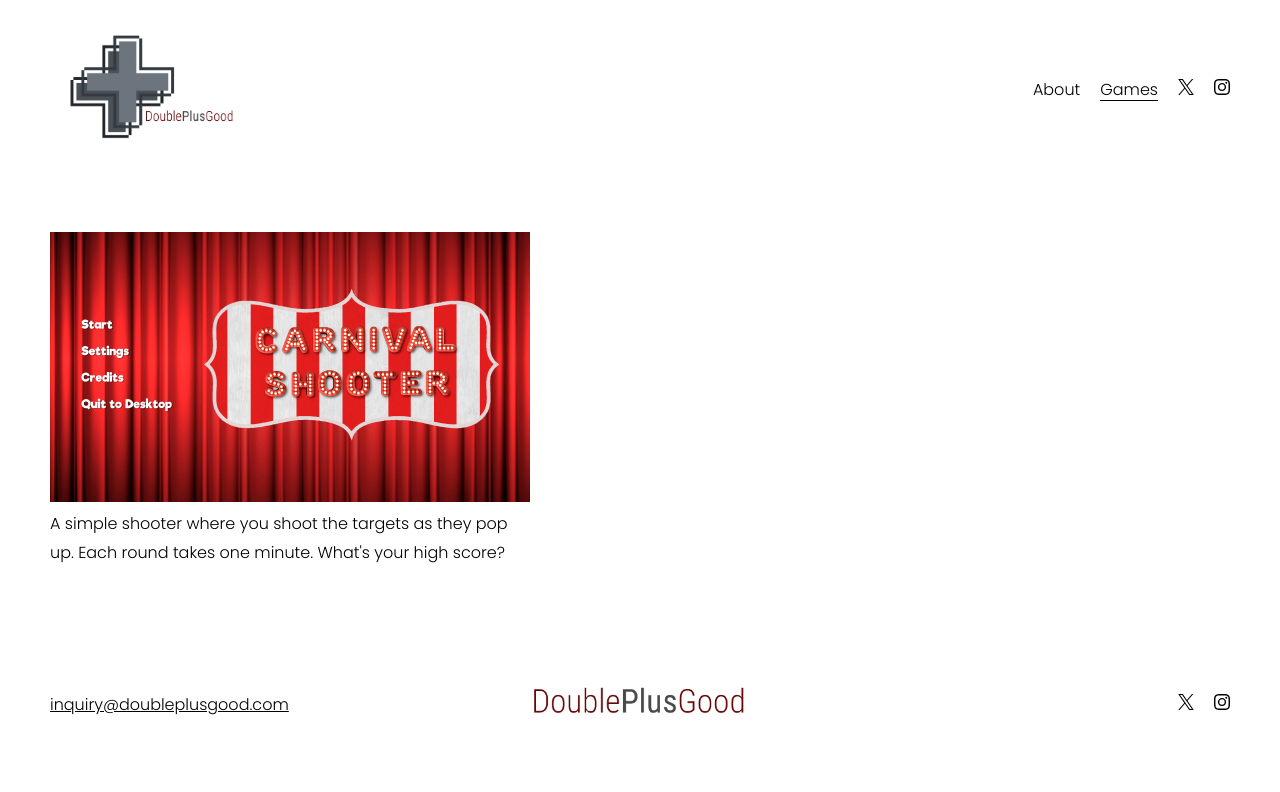
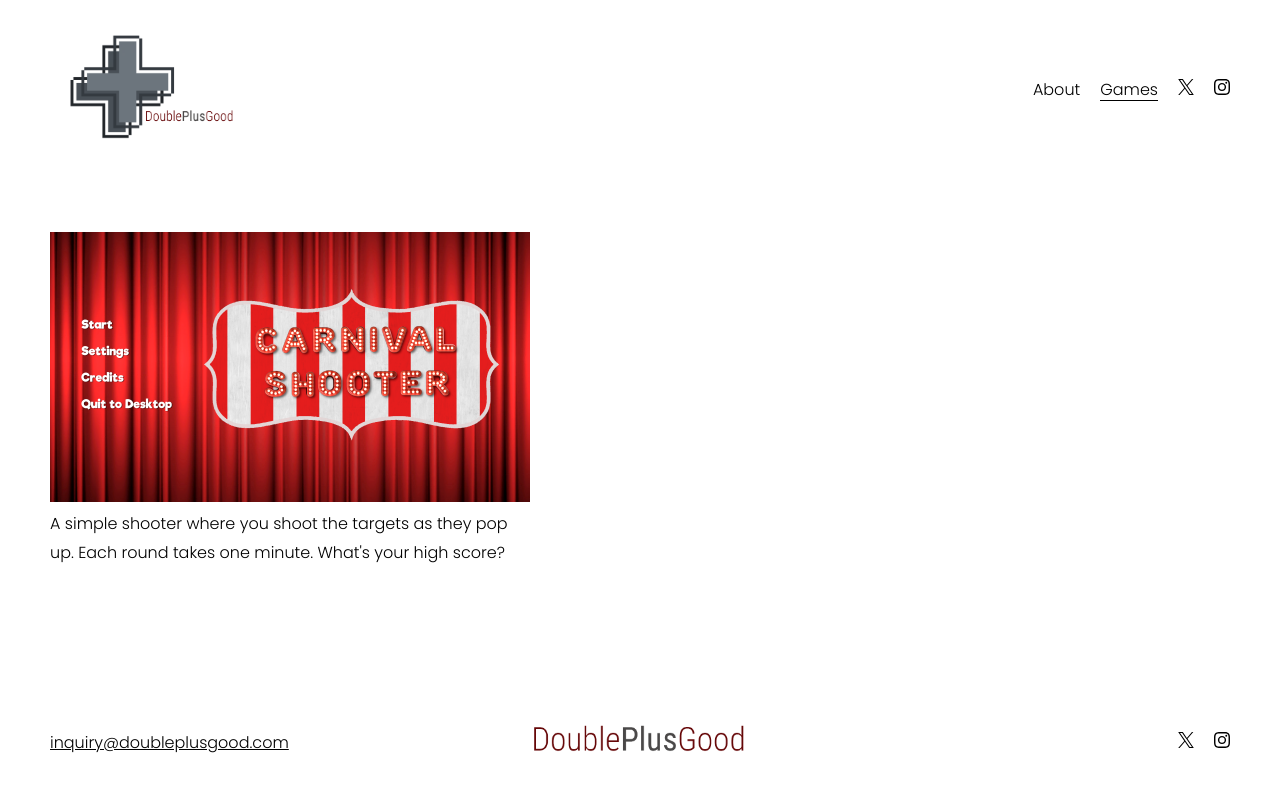
Before and after one commit to StPaulStylee/Double_Plus_Good_Website, a React (Create React App) app: page /games in a window 1280 px wide. Shown: the top 792 px of the page. Built offline with nearby package versions, Linux system fonts and the light colour scheme.

Commit message:
Fix the broken footer so now it sticks to the bottom of the screen if the content isn't tall enough

```diff
--- a/src/App.css
+++ b/src/App.css
@@ -1,8 +1,19 @@
+
 .App {
+  display: flex;
+  flex-direction: column;
+  flex-grow: 1;
+  padding: 1.75em 3.125em;
 }
 
 body {
-  margin: 1.75em 3.125em;
+  height: 100vh;
+}
+
+#root {
+  height: 100%;
+  display: flex;
+  flex-direction: column;
 }
 
 @font-face {
--- a/src/App.tsx
+++ b/src/App.tsx
@@ -10,6 +10,7 @@ import {
 } from "react-router-dom";
 import { Footer } from "./Footer/Footer";
 import { Games } from "./Games/Games";
+import { SiteContainer } from "./shared.styles";
 function App() {
   const router = createBrowserRouter(
     createRoutesFromElements(
@@ -32,7 +33,9 @@ const Root = () => {
     <>
       <Header />
       <>
-        <Outlet />
+        <SiteContainer>
+          <Outlet />
+        </SiteContainer>
       </>
       <Footer />
     </>
--- a/src/shared.styles.ts
+++ b/src/shared.styles.ts
@@ -3,6 +3,10 @@ import styled, { css } from "styled-components";
 export const PageSection = styled.section`
   display: flex;
   padding: 2.25em 0;
+`;
+
+export const SiteContainer = styled.div`
+  flex-grow: 1;
 `;
 
 export const PageSectionHeaderContainer = styled.div`
```
